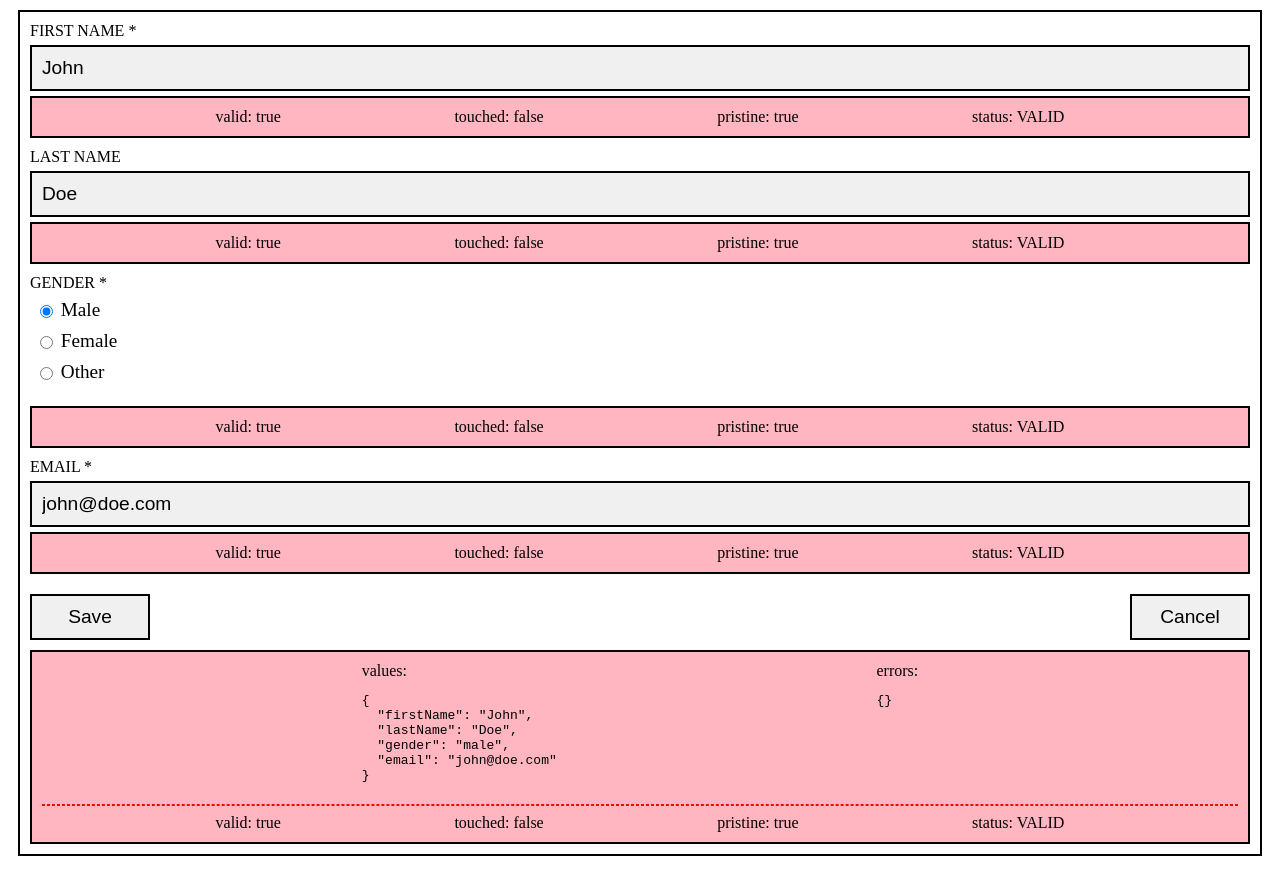
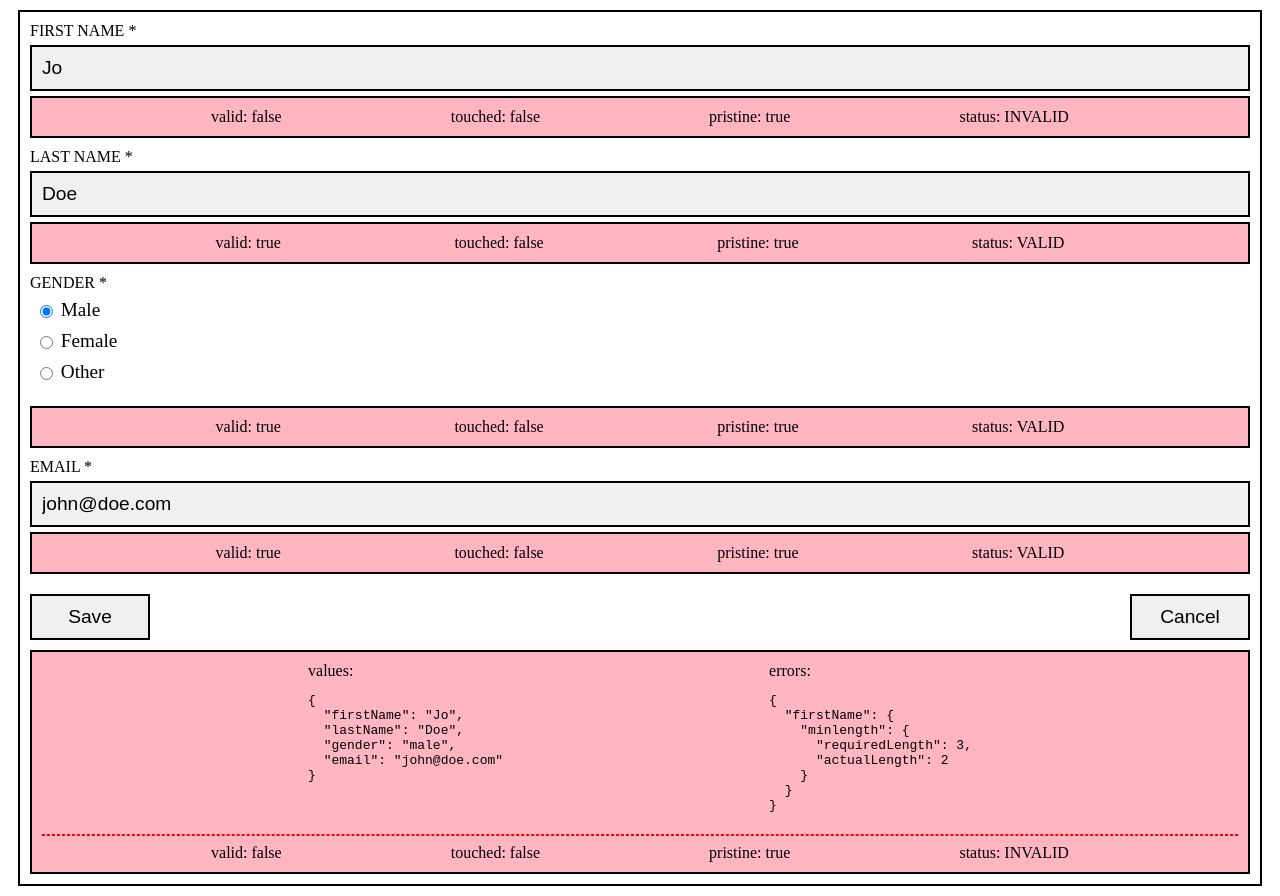
Before and after one commit to masterfix/std-forms-playground, an Angular app: page / in a window 1280 px wide. Before the commit the page ends 866 px from the top, so only its background shows below. Built offline with nearby package versions, Linux system fonts and the light colour scheme.

Commit message:
4 files modified

```diff
--- a/src/app/app-validators.ts
+++ b/src/app/app-validators.ts
@@ -13,29 +13,30 @@ export class AppValidators {
     AppValidators.http = http;
   }
 
-  public static uniqueEmail = (
+  public static uniqueEmail(
     control: FormControl
-  ): Observable<ValidationErrors | null> => {
+  ): Observable<null | ValidationErrors> {
+    //console.log("uniqueEmail init");
     return of(control.value as string).pipe(
-      tap(email => console.log("uniqueEmail started, email:", email)),
-      delay(1 * 1000),
+      //tap(email => console.log("uniqueEmail started, email:", email)),
+      delay(1500),
       map(email => {
         if (email === "padx@gmx.net") {
           return { uniqueEmail: email };
         }
         return null;
-      }),
-      tap(result => console.log("uniqueEmail ended, result:", result))
+      })
+      //tap(result => console.log("uniqueEmail ended, result:", result))
     );
-  };
+  }
 
-  public static startsWithCapitalLetter = (
+  public static startsWithCapitalLetter(
     control: FormControl
-  ): ValidationErrors | null => {
+  ): null | ValidationErrors {
     console.log("startsWithCapitalLetter value:", control.value);
     const value = String(control.value);
     return value.charAt(0) === value.charAt(0).toUpperCase()
       ? null
       : { startsWithCapitalLetter: true };
-  };
+  }
 }
--- a/src/app/app.component.html
+++ b/src/app/app.component.html
@@ -7,7 +7,7 @@
 			First character must be a capital letter (control)
 		</ng-template>
 	</std-input>
-	<std-input [formControl]="lastName" label="Last name">
+	<std-input [formControl]="lastName" label="Last name" required>
 	</std-input>
 	<std-radiobutton-group [formControl]="gender" label="Gender">
 		<ng-template std-radiobutton="male">
--- a/src/app/app.component.ts
+++ b/src/app/app.component.ts
@@ -20,15 +20,15 @@ export class AppComponent {
   constructor() {
     this.form = new FormGroup(
       {
-        [AppComponent.firstNameField]: new FormControl("John", {
+        [AppComponent.firstNameField]: new FormControl("Jo", {
           validators: [
             Validators.required,
-            Validators.minLength(3),
-            AppValidators.startsWithCapitalLetter
+            Validators.minLength(3)
+            //AppValidators.startsWithCapitalLetter
           ]
         }),
         [AppComponent.lastNameField]: new FormControl("Doe", {
-          validators: [AppValidators.startsWithCapitalLetter]
+          //validators: [AppValidators.startsWithCapitalLetter]
         }),
         [AppComponent.genderField]: new FormControl("male", {
           validators: [Validators.required]
--- a/src/app/modules/std-forms/components/std-label/std-label.component.ts
+++ b/src/app/modules/std-forms/components/std-label/std-label.component.ts
@@ -1,27 +1,31 @@
-import { Component, Input } from '@angular/core';
-import { AbstractControl, FormControl, NgControl } from '@angular/forms';
+import { Component } from "@angular/core";
+import { AbstractControl, NgControl } from "@angular/forms";
 
 @Component({
   // tslint:disable-next-line: component-selector
-  selector: 'std-label',
-  templateUrl: './std-label.component.html',
-  styleUrls: ['./std-label.component.css'],
+  selector: "std-label",
+  templateUrl: "./std-label.component.html",
+  styleUrls: ["./std-label.component.css"]
 })
 export class StdLabelComponent {
-
   constructor(private ngControl: NgControl) {}
 
   get required(): boolean {
     if (!this.ngControl.control) {
-      throw new Error('label: formControl is not set yet');
+      return false;
     }
+
     if (this.ngControl.control.validator) {
-        const validator = this.ngControl.control.validator({} as AbstractControl);
-        if (validator && validator.required) {
-            return true;
-        }
+      // hack to find out if the 'required' validator is in use
+      // attention: this calls every synchronus validator!
+      const validationResult = this.ngControl.control.validator(
+        {} as AbstractControl
+      );
+      if (validationResult && validationResult.required) {
+        return true;
+      }
     }
+
     return false;
   }
-
 }
```
